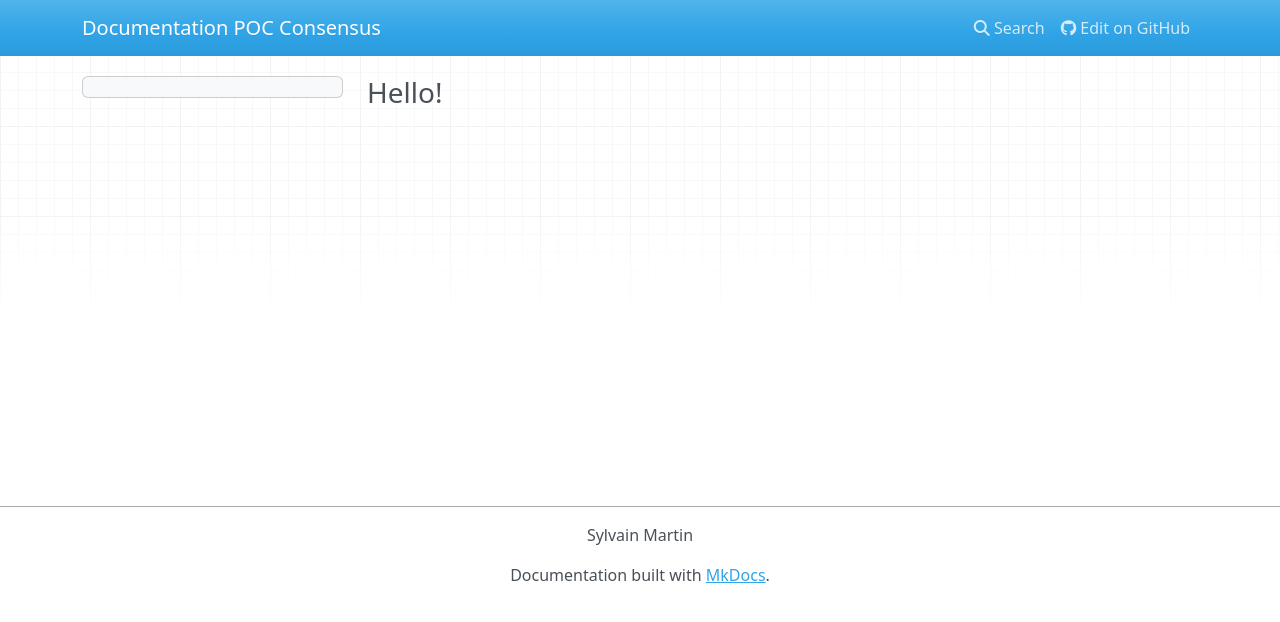
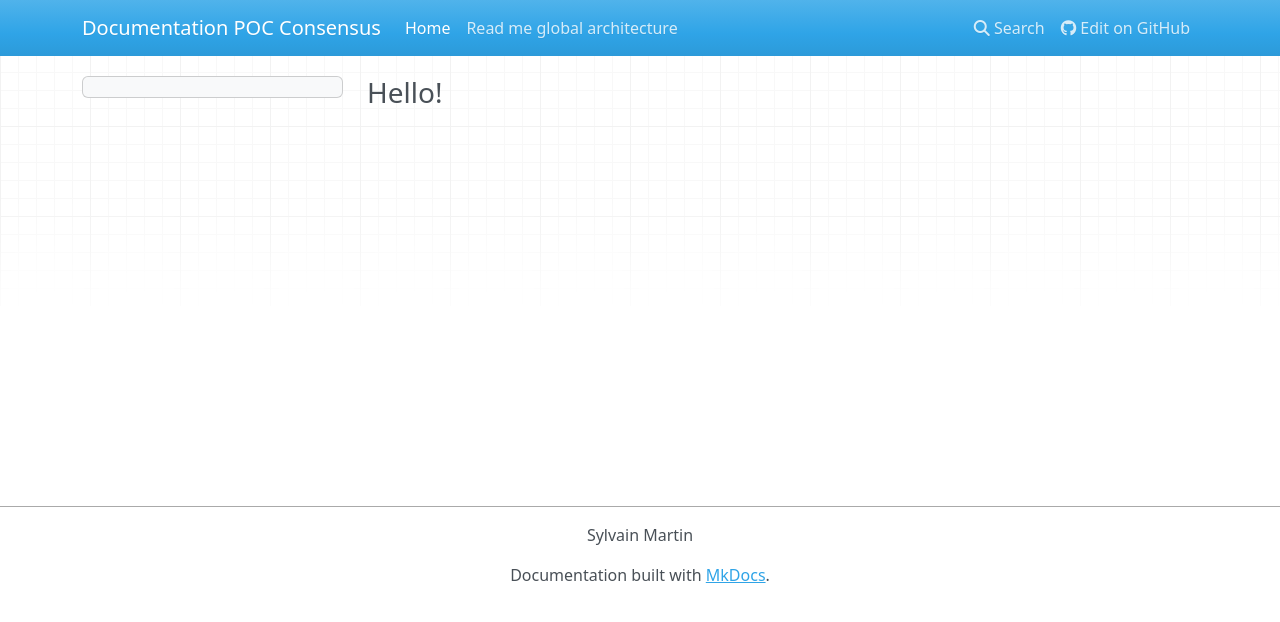
Before and after one commit to POC-CONSENSUS/documentation, an MkDocs documentation site: the page built from docs/index.md, in a window 1280 px wide. Shown: the top 622 px of the page. Built offline with MkDocs 1.6.1, drawn with Linux system fonts in a browser that asks for light colours; nearby versions of some CDN libraries.

Commit message:
Update mkdocs.yml

```diff
--- a/mkdocs.yml
+++ b/mkdocs.yml
@@ -6,3 +6,8 @@ edit_uri: edit/main/docs
 copyright: Sylvain Martin
 docs_dir: docs
 strict: true
+
+
+nav:
+  - Home: index.md
+  - Read me global architecture: README.md
```
